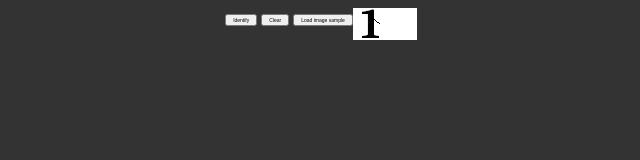
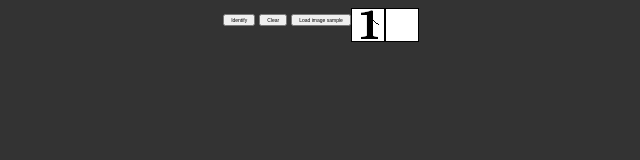
Before and after one commit to 1317n0d3/hopfield-network, a plain HTML site: page index.html in a window 1280 px wide. Shown: the full height of the page, 319-959 px from the left. Drawn offline with Linux system fonts and the light colour scheme.

Commit message:
styles: output border

```diff
--- a/index.html
+++ b/index.html
@@ -12,6 +12,10 @@
 			{
 				font-size: 5px;
 			}
+			canvas
+			{
+				border: 1px solid;
+			}
 		</style>
 		<title>Hopfield network</title>
 		<script src="js/hopfield_network.js" defer="" ></script>
--- a/js/hopfield_network.js
+++ b/js/hopfield_network.js
@@ -83,7 +83,7 @@ class Network {
     this.images = images;
 
     this.w = this.x[0].map((line) => this.x[0].map((value) => 0));
-    this.deference = 600;
+    this.deference = 400;
 
     this.x.forEach((example, index) => {
       example.forEach((value, indexValue) => {
@@ -178,6 +178,7 @@ class Canvas {
     let draw = false,
       context = this.context;
     context.strokeStyle = "#000";
+    // context.lineWidth = 0.1;
     context.lineWidth = 4;
     this.obj.addEventListener("mousedown", function (e) {
       let x = e.pageX - this.offsetLeft,
@@ -215,7 +216,9 @@ class Canvas {
     this.context.fillRect(0, 0, this.width, this.height);
   }
 }
+
 let input = new Input(35, "images/png/numbers", "png", 1);
+
 window.onload = () => {
   input.load();
   network = new Network(input.pixels, input.images);
```
